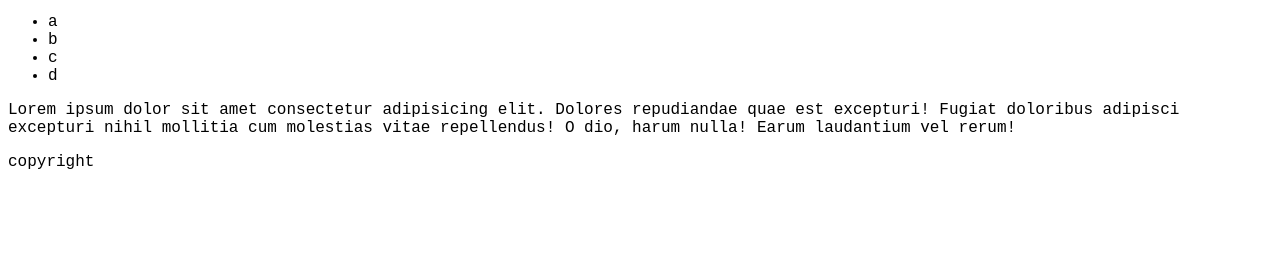
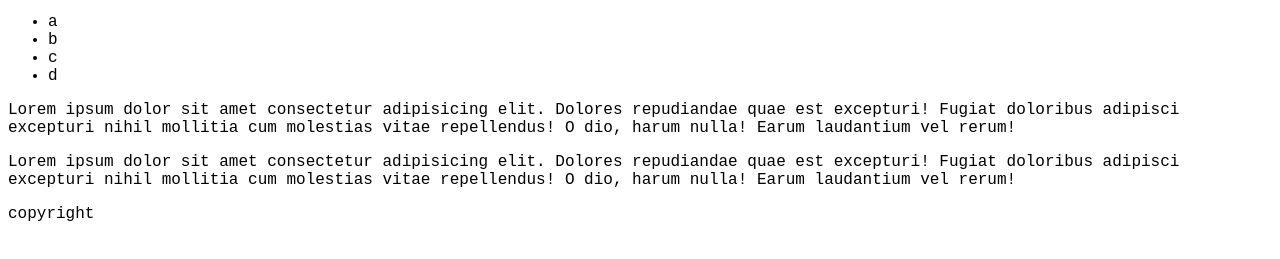
Before and after one commit to EdurneTrevi/Mi-primer-respositorio, a plain HTML site: page index.html in a window 1280 px wide. Shown: the part 127-386 px from the top of the page. Drawn offline with Linux system fonts and the light colour scheme.

Commit message:
new parrafo

```diff
--- a/index.html
+++ b/index.html
@@ -28,6 +28,17 @@
         Earum laudantium vel rerum!
 
     </p>
+
+    <p>Lorem ipsum dolor sit amet
+        consectetur adipisicing elit.
+        Dolores repudiandae quae est
+        excepturi! Fugiat doloribus
+        adipisci excepturi nihil mollitia
+        cum molestias vitae repellendus! O
+        dio, harum nulla!
+        Earum laudantium vel rerum!
+
+    </p>
     <footer>copyright</footer>
 
 </body>
```
